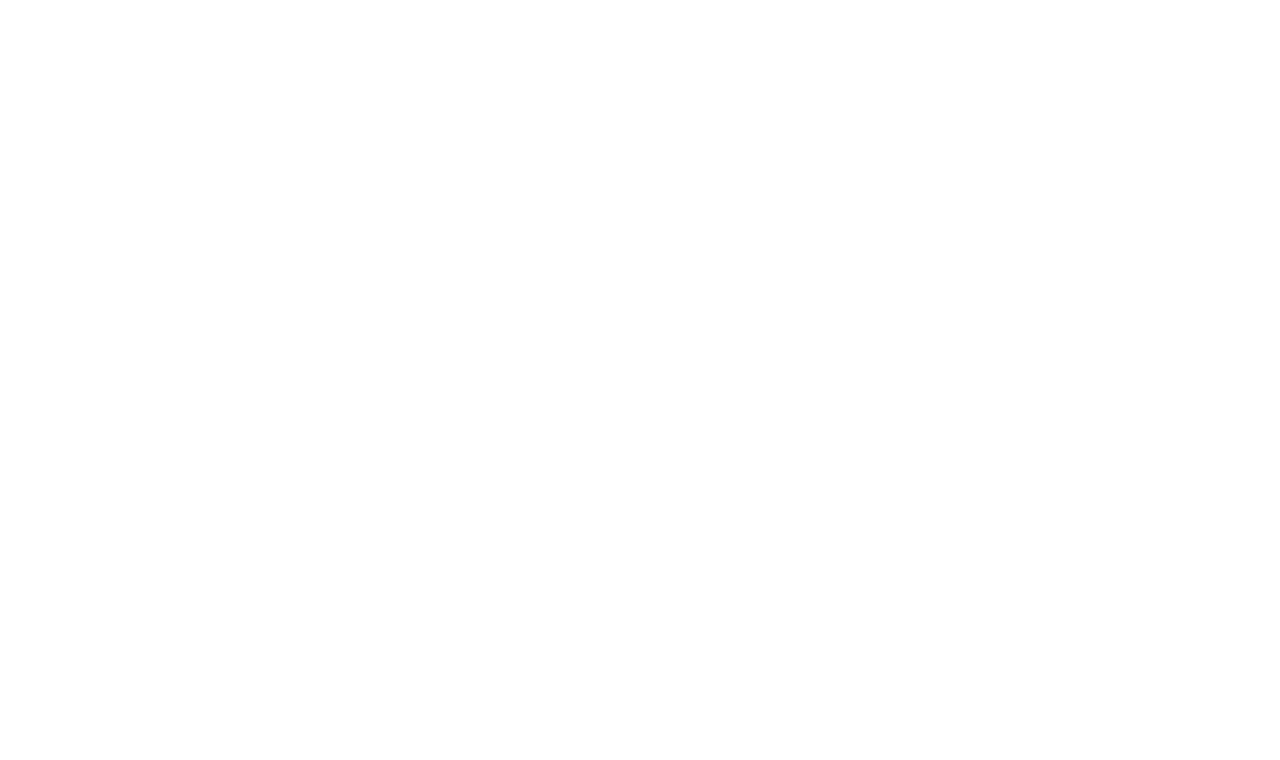
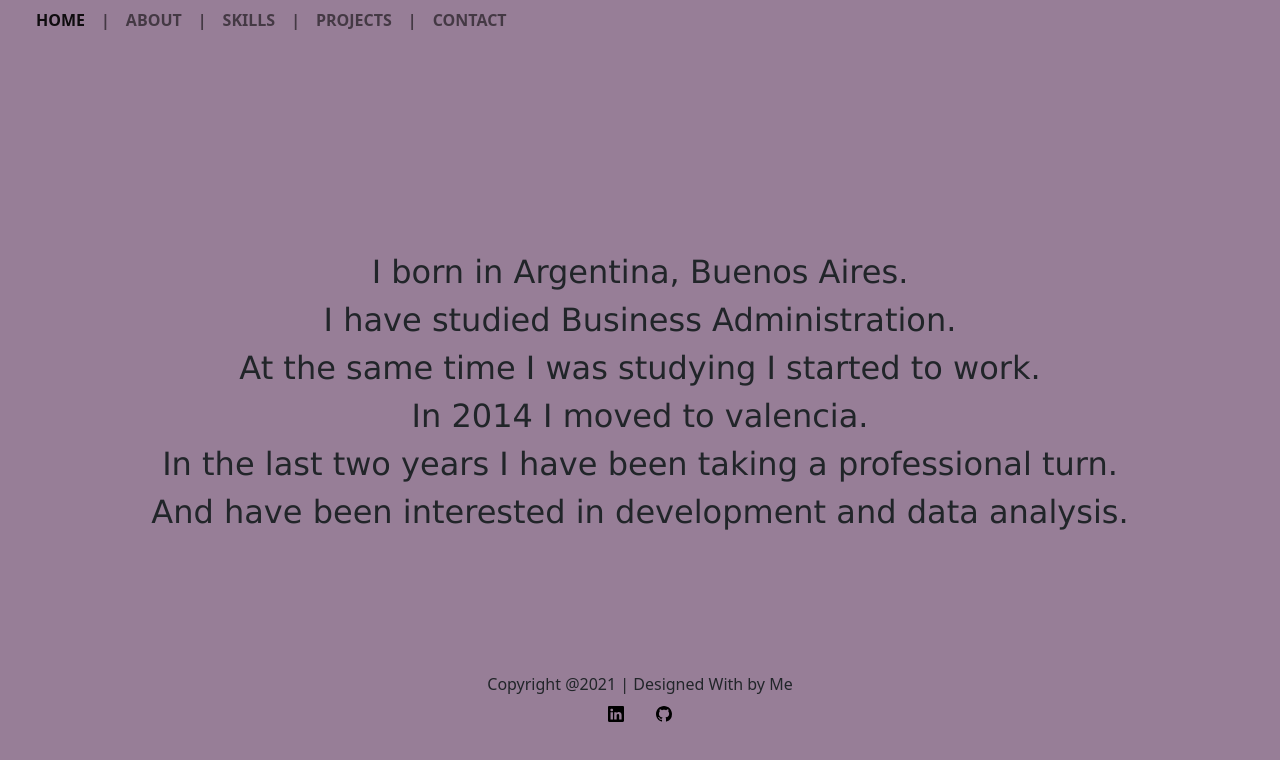
Before and after one commit to mlfernandez/MyWeb, a plain HTML site: page about.html in a window 1280 px wide. Drawn offline with nearby package versions, Linux system fonts and the light colour scheme.

Commit message:
trabajando en el about me

```diff
--- a/CSS/styles.css
+++ b/CSS/styles.css
@@ -108,6 +108,35 @@ form {
     align-items: center;
 }
 
+/* ABOUT ME */
+
+.textAbout {
+    font-family: Verdana, Geneva, Tahoma, sans-serif;
+    font-size: 2em;
+    flex-direction: column;
+    display: flex;
+    align-items: center;
+    text-align: center;
+    width: auto;
+    height: auto;
+    margin-top: -3em;
+}
+
+.textAbout1:hover {
+    background-color: grey;
+    border: 10em black;
+    -webkit-transform: scale(1.3);
+    -ms-transform: scale(1.3);
+    transform: scale(1.3);
+
+}
+
+.textAbout2:hover {
+    background-color: thistle;
+    border: 10em black;
+
+}
+
 
 @media only screen and (max-width: 30em) {
     .envelope {
@@ -123,5 +152,17 @@ form {
     .footer {
         margin-top: 35em;
     }
+    .textAbout {
+        font-size: 1em;
 
+    }
+
+    .textAbout1:hover {
+        background-color: grey;
+        border: 10em black;
+        -webkit-transform: scale(1.1);
+        -ms-transform: scale(1.1);
+        transform: scale(1.1);
+
+    }
 }
--- a/about.html
+++ b/about.html
@@ -0,0 +1,111 @@
+<!DOCTYPE html>
+<html lang="en">
+<head>
+    <meta charset="UTF-8">
+    <meta http-equiv="X-UA-Compatible" content="IE=edge">
+    <meta name="viewport" content="width=device-width, initial-scale=1.0">
+
+    <title>My Personal Web Page</title>
+    <!-- css import file-->
+
+    <link href="CSS/styles.css" rel="stylesheet" type="text/css">
+
+    <!-- css bootstrap-->
+    <link href="https://cdn.jsdelivr.net/npm/bootstrap@5.0.0-beta3/dist/css/bootstrap.min.css" rel="stylesheet" integrity="sha384-eOJMYsd53ii+scO/bJGFsiCZc+5NDVN2yr8+0RDqr0Ql0h+rP48ckxlpbzKgwra6" crossorigin="anonymous">
+</head>
+
+<body>
+
+    <nav class="navbar navbar-expand-lg navbar-light"  menuBottom:hover style="padding: 0">
+        <div class="container-fluid">
+            <a class="navbar-brand" href="#"></a>
+                <button class="navbar-toggler" type="button" data-bs-toggle="collapse" data-bs-target="#navbarNav" aria-controls="navbarNav" aria-expanded="false" aria-label="Toggle navigation">
+                    <span class="navbar-toggler-icon"></span>
+                </button>
+        <div class="collapse navbar-collapse" id="navbarNav">
+            <ul class="navbar-nav">
+                <li class="nav-item">
+                    <a class="nav-link active" aria-current="page" href="index.html">HOME</a>
+                </li>
+                <li class="nav-item">
+                    <a class="nav-link" >|</a>
+                </li>
+                <li class="nav-item">
+                    <a class="nav-link" href="about.html">ABOUT</a>
+                </li>
+                <li class="nav-item">
+                    <a class="nav-link" >|</a>
+                </li>
+                <li class="nav-item">
+                    <a class="nav-link" href="skills.html">SKILLS</a>
+                </li>
+                <li class="nav-item">
+                    <a class="nav-link" >|</a>
+                </li>
+                <li class="nav-item">
+                    <a class="nav-link" href="projects.html">PROJECTS</a>
+                </li>
+                <li class="nav-item">
+                    <a class="nav-link" >|</a>
+                </li>
+                <li class="nav-item">
+                    <a class="nav-link" href="contact.html">CONTACT</a>
+                </li>
+            </ul>
+        </div>
+        </div>
+    </nav>
+
+    <div class="container-fluid display">
+
+        <div class="screenAbout">
+
+            <div class="textAbout">
+                <div class="textAbout1">I born in Argentina, Buenos Aires.</div>
+
+                <div class="textAbout2">I have studied Business Administration.</div>
+
+                <div class="textAbout1">At the same time I was studying I started to work.</div>
+
+                <div class="textAbout2">In 2014 I moved to valencia.</div>
+
+                <div class="textAbout1">In the last two years I have been taking a professional turn.</div>
+
+                <div class="textAbout2">And have been interested in development and data analysis.</div>
+            </div>
+
+
+        </div>
+
+
+
+
+        <div class="footer">
+            <div class="copyright">Copyright @2021 | Designed With by Me</div>
+             <div class="socialRedes">
+                <div class="iconos">
+                    <div><li><a href="#"><img src="img/linkedin.svg"></a></li></div>
+                    <div class="blanck"></div>
+                    <div><li><a href="#"><img src="img/github.svg"></a></li></div>
+                </div>
+            </div>
+
+        </div>
+
+
+    </div>
+
+
+
+    </div>
+
+
+
+
+
+
+
+    <!-- Option 1: Bootstrap Bundle with Popper -->
+    <script src="https://cdn.jsdelivr.net/npm/bootstrap@5.0.0-beta3/dist/js/bootstrap.bundle.min.js" integrity="sha384-JEW9xMcG8R+pH31jmWH6WWP0WintQrMb4s7ZOdauHnUtxwoG2vI5DkLtS3qm9Ekf" crossorigin="anonymous"></script>
+    <script src="JS/main.js"></script>
+</html>
```
Also changed, not shown: contact.html (+1 -1 lines), index.html (+2 -2 lines).
